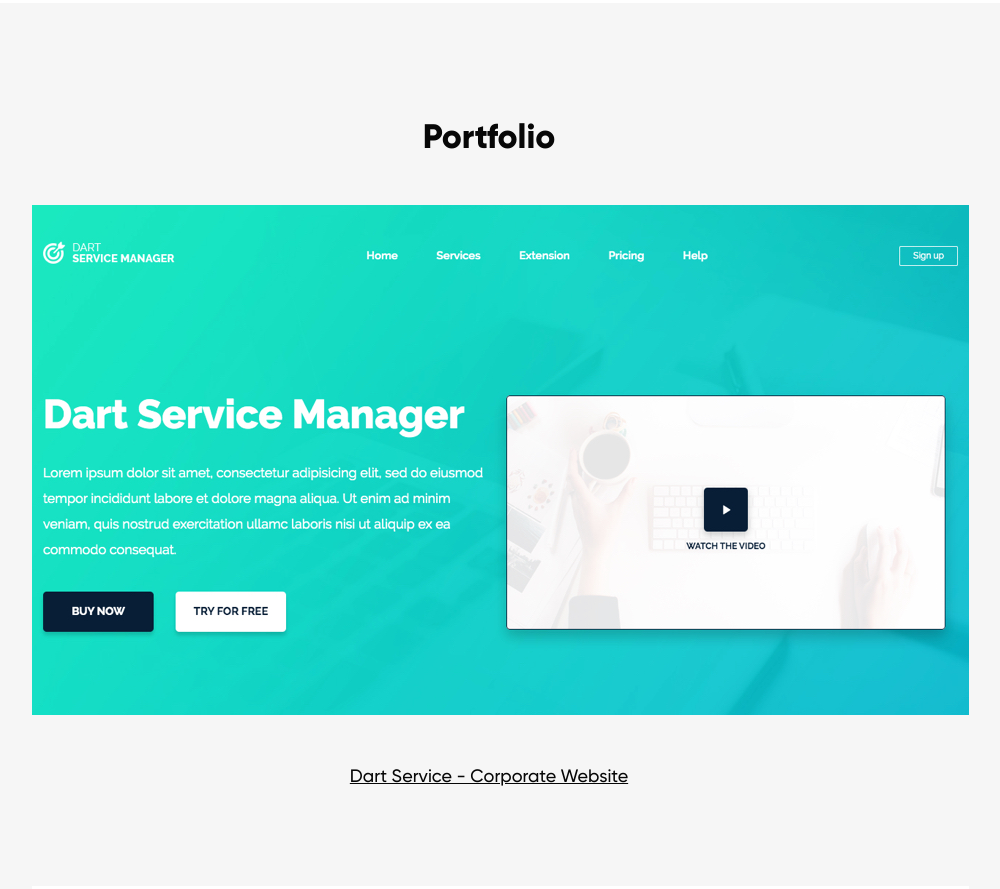
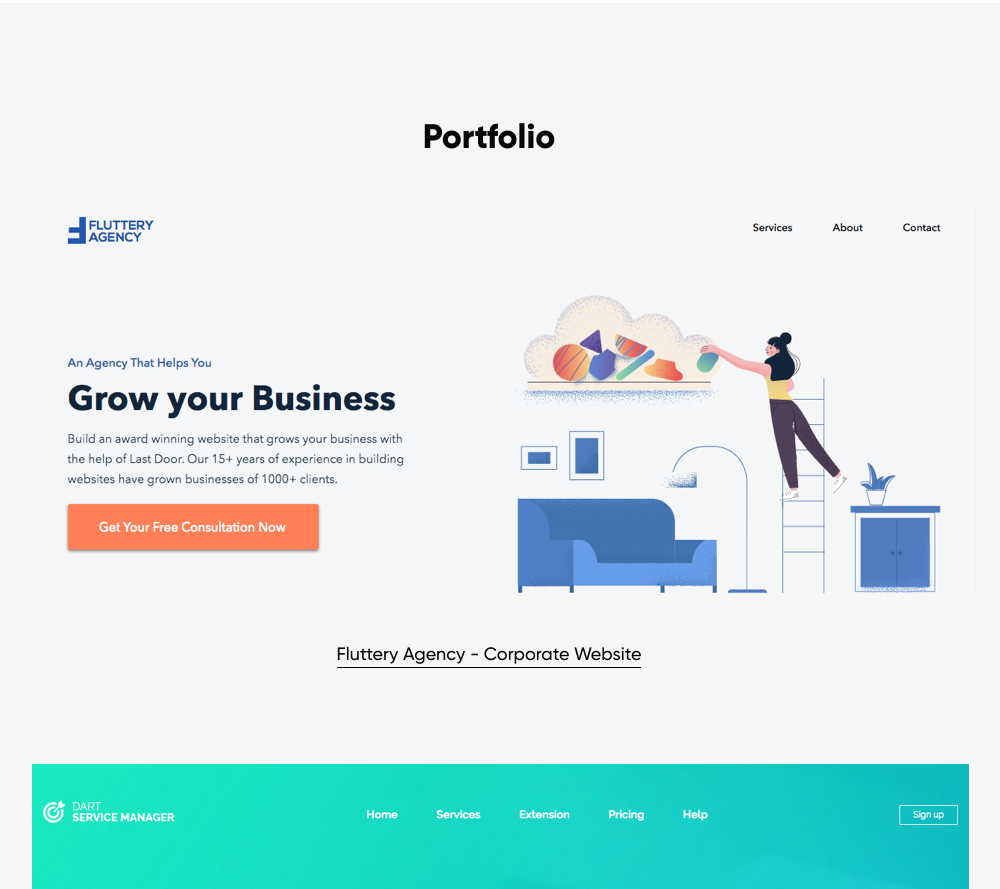
Before and after one commit to eugenelipsky/eugenelipsky.github.io, a plain HTML site: page index.html in a window 1280 px wide. Shown: the part 2260-3149 px from the top of the page, without its empty margins (151-1151 px from the left). Drawn offline with nearby package versions, Linux system fonts and the light colour scheme; files whose address does not match are found by name.

Commit message:
New portfolio item added, menu smooth scrolling added, simple visual features in portfolio section added

```diff
--- a/css/style.css
+++ b/css/style.css
@@ -21,6 +21,10 @@
 
 * {
     box-sizing: border-box;
+}
+
+html {
+    scroll-behavior: smooth;
 }
 
 body {
@@ -189,12 +193,28 @@ li {
     padding-bottom: 45px;
 }
 
+.portfolio__item-img img {
+    transition: all .3s;
+}
+
+.portfolio__item-img img:hover {
+    box-shadow: 0 5px 10px rgba(0, 0, 0, .3);
+    transform: scale(1.02);
+}
+
 .portfolio__item-link {
     padding-bottom: 99px;
 }
 
 .portfolio__item-link a {
-    text-decoration: underline;
+    padding-bottom: 3px;
+    border-bottom: 1px solid #000;
+    transition: all .3s;
+}
+
+.portfolio__item-link a:hover {
+    padding-bottom: 3px;
+    border-bottom: 2px solid #1de9b6;
 }
 
 .contacts {
--- a/index.html
+++ b/index.html
@@ -181,6 +181,14 @@
         <div class="portfolio__items">
           <div class="portfolio__item">
             <div class="portfolio__item-img">
+              <img src="images/portfolio-7.jpg" alt="">
+            </div>
+            <div class="portfolio__item-link">
+              <a href="https://eugenelipsky.github.io/web/fluttery/" target="_blank">Fluttery Agency  - Corporate Website</a>
+            </div>
+          </div>
+          <div class="portfolio__item">
+            <div class="portfolio__item-img">
               <img src="images/portfolio-6.jpg" alt="">
             </div>
             <div class="portfolio__item-link">
```
Also changed, not shown: images/portfolio-7.jpg (added), js/main.js (line endings or trailing spaces).
